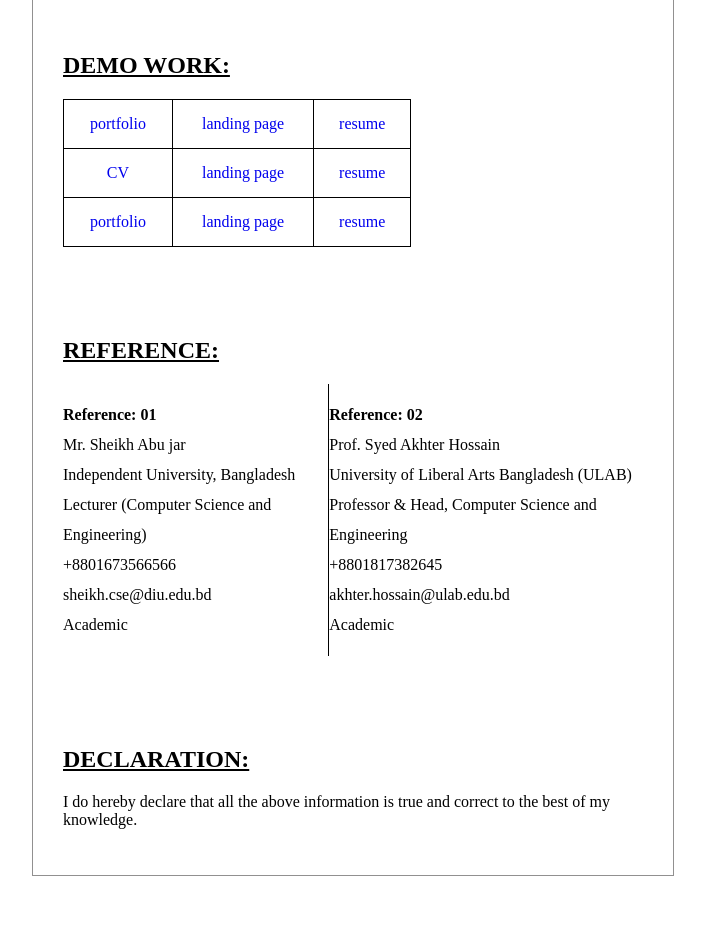
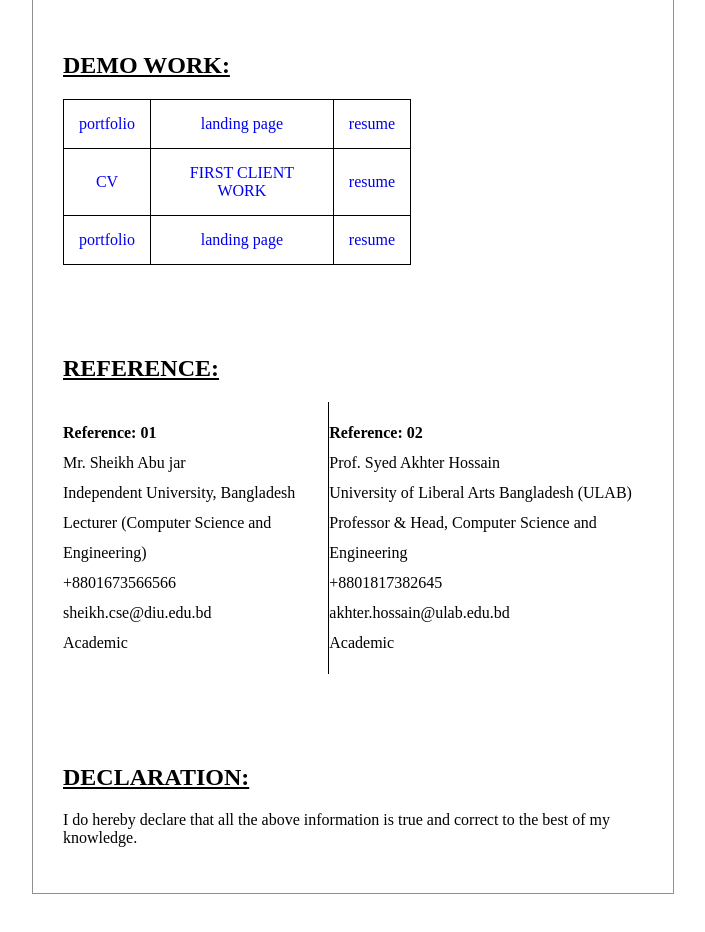
Before and after one commit to Ariful-178/CV, a plain HTML site: page index.html in a window 1280 px wide. Shown: the part 1883-2815 px from the top of the page, without its empty margins (287-992 px from the left). Drawn offline with Linux system fonts and the light colour scheme.

Commit message:
first commit

```diff
--- a/index.html
+++ b/index.html
@@ -134,7 +134,7 @@
                 </tr>
                 <tr>
                     <td> <a href="https://ariful-178.github.io/CV/index.html">CV</a> </td>
-                    <td><a href="https://ariful-178.github.io/landing-page/">landing page</a></td>
+                    <td><a href="https://ariful-178.github.io/TAX-GATOR/">FIRST CLIENT WORK</a></td>
                     <td><a href="https://ariful-178.github.io/resume/index.html">resume</a></td>
                 </tr>
                 <tr>
```
